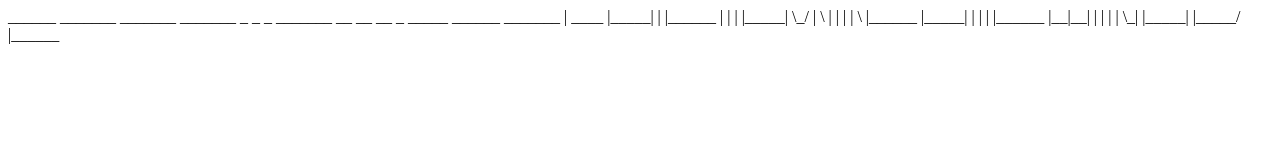
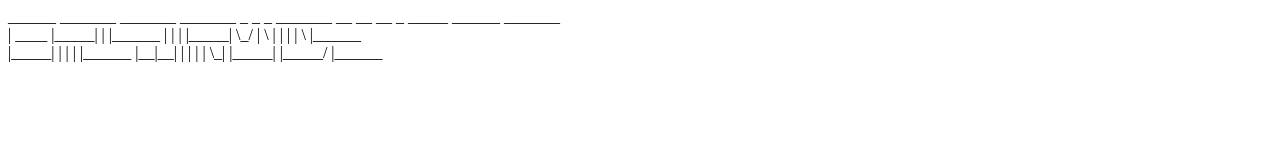
Before and after one commit to gatewaynode/gatewaynode.github.io, a plain HTML site: page index.html in a window 1280 px wide. Drawn offline with Linux system fonts and the light colour scheme.

Commit message:
Who knew VIM was shitty at HTML?

```diff
--- a/index.html
+++ b/index.html
@@ -1,9 +1,9 @@
 <head></head>
 <body>
  <div style="font: courier;">
-  ______ _______ _______ _______ _  _  _ _______ __   __ __   _  _____  ______  _______
- |  ____ |_____|    |    |______ |  |  | |_____|   \_/   | \  | |     | |     \ |______
- |_____| |     |    |    |______ |__|__| |     |    |    |  \_| |_____| |_____/ |______
-
+ ______ _______ _______ _______ _  _  _ _______ __   __ __   _  _____  ______  _______<br>
+|  ____ |_____|    |    |______ |  |  | |_____|   \_/   | \  | |     | |     \ |______<br>
+|_____| |     |    |    |______ |__|__| |     |    |    |  \_| |_____| |_____/ |______<br>
+	 <br>
  </div>
 </body>
```
